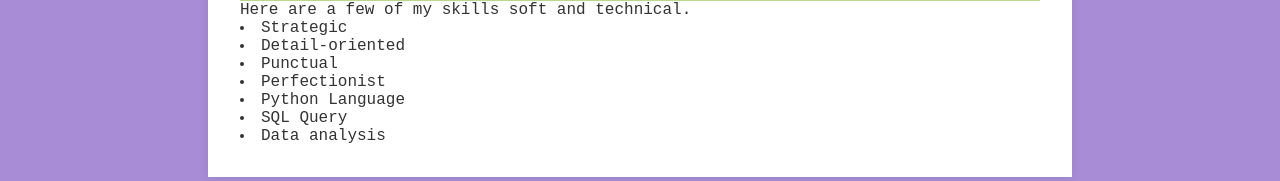
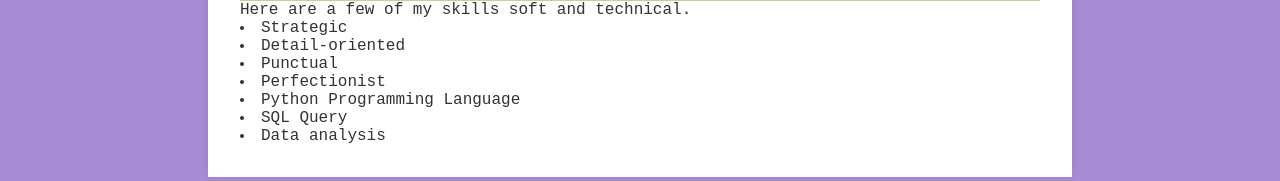
Before and after one commit to Aditi-223/Portfolio, a plain HTML site: page index.html in a window 1280 px wide. Shown: the part 706-887 px from the top of the page. Drawn offline with Linux system fonts and the light colour scheme.

Commit message:
Update index.html

```diff
--- a/index.html
+++ b/index.html
@@ -47,7 +47,7 @@
             <li>Detail-oriented</li>
             <li>Punctual</li>
             <li>Perfectionist</li>
-            <li>Python Language</li>
+            <li>Python Programming Language</li>
             <li>SQL Query</li>
             <li>Data analysis</li>
         </div>
```
